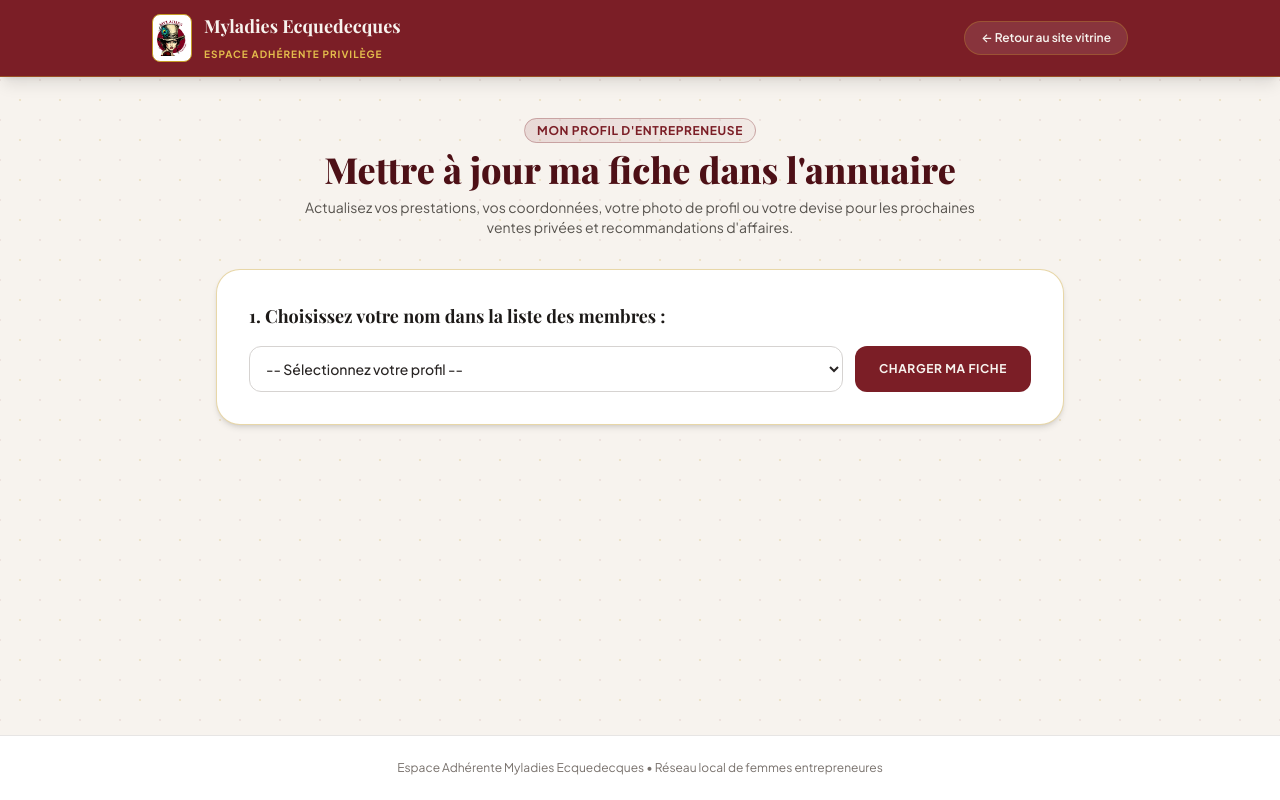
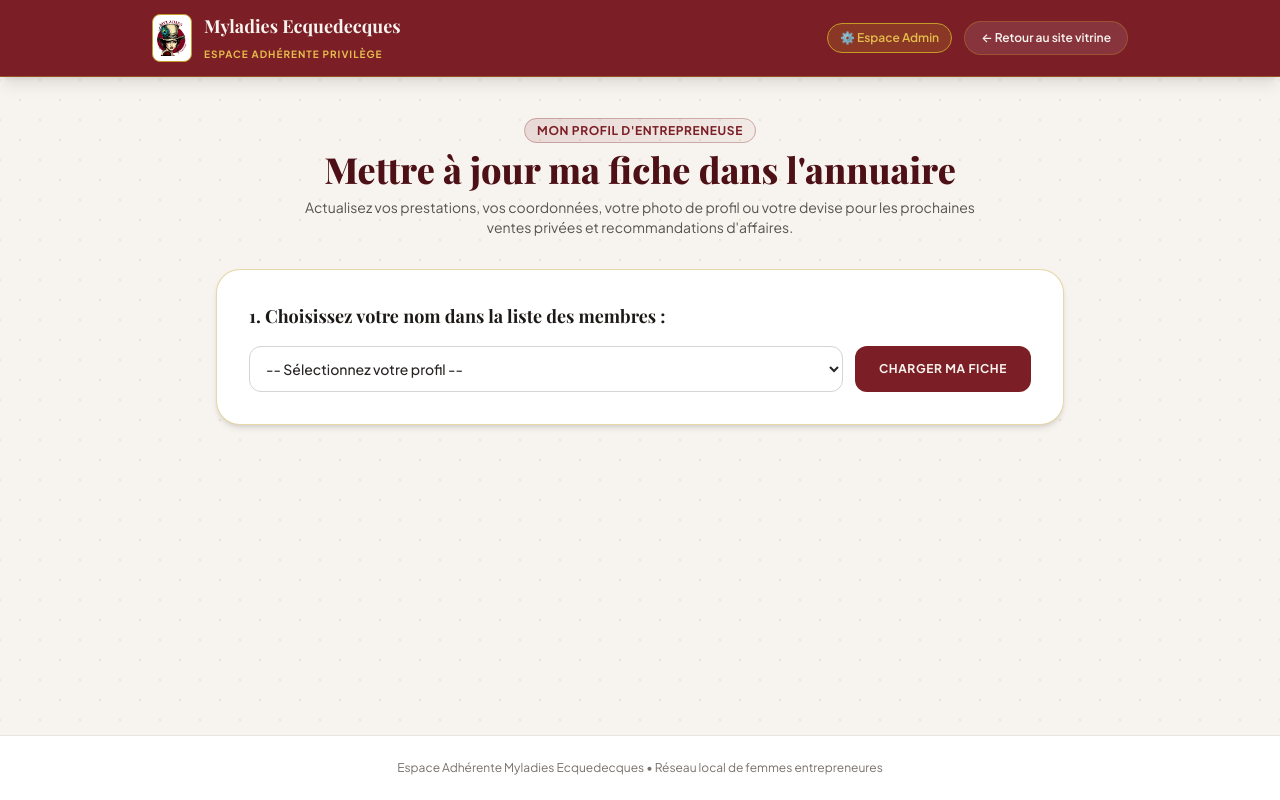
Before and after one commit to jbrovert-eng/myladies, a website: page espace-membre.html in a window 1280 px wide. Drawn offline with nearby package versions, Linux system fonts and the light colour scheme; no server answers; a web font is replaced by a local one.

Commit message:
UI: Add Espace Admin button in navbar next to Espace Membre

```diff
--- a/espace-membre.html
+++ b/espace-membre.html
@@ -44,9 +44,14 @@
         </div>
       </a>
 
-      <a href="/" class="text-xs font-semibold px-4 py-2 rounded-full bg-white/10 hover:bg-white/20 text-cream transition border border-gold/30">
-        ← Retour au site vitrine
-      </a>
+      <div class="flex items-center gap-3">
+        <a href="/admin" class="text-xs font-semibold px-3 py-1.5 rounded-full bg-gold/20 hover:bg-gold hover:text-bordeaux-dark text-gold-light border border-gold transition flex items-center gap-1">
+          <span>⚙️ Espace Admin</span>
+        </a>
+        <a href="/" class="text-xs font-semibold px-4 py-2 rounded-full bg-white/10 hover:bg-white/20 text-cream transition border border-gold/30">
+          ← Retour au site vitrine
+        </a>
+      </div>
     </div>
   </header>
 
```
Also changed, not shown: index.html (+4 -0 lines).
